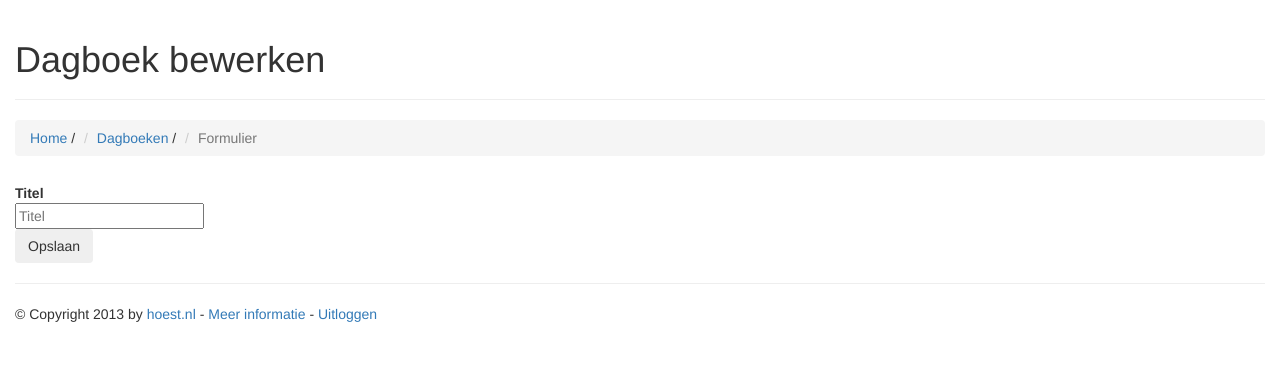
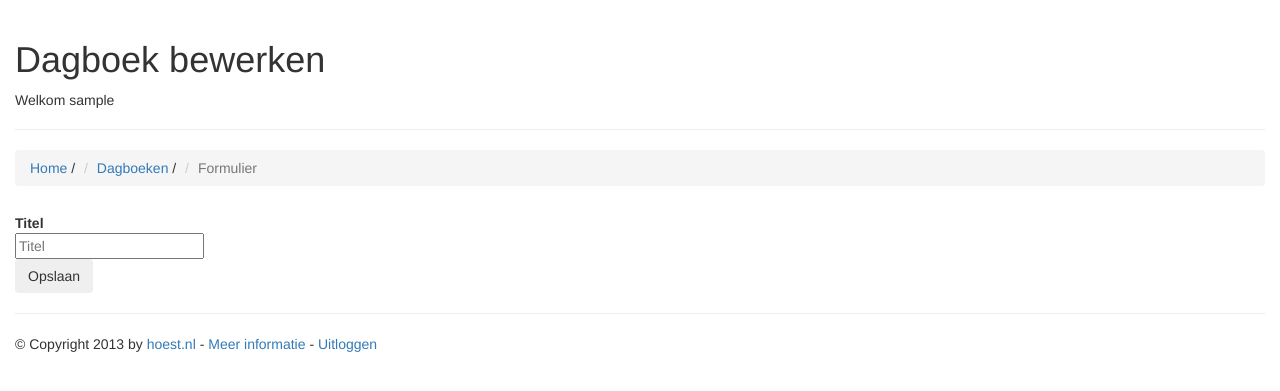
Before and after one commit to hoest/flask-diary, a Flask app: page /create/ in a window 1280 px wide. Shown: the top 391 px of the page. Run offline with Flask 2, Linux system fonts and the light colour scheme; a user stored in the database is signed in; data comes from the database, SQL or seed files in the repository; parts of the project's set-up code (start-up, migrations or seed data) failed here and were passed over; some libraries are stand-ins or nearby versions.

Commit message:
Added welcome message

```diff
--- a/diary/templates/base.html
+++ b/diary/templates/base.html
@@ -20,6 +20,9 @@
             <h1>
               {% block header %}{% endblock %}
             </h1>
+            {% if g.user != None %}
+              <p>Welkom {{ g.user.firstname }}</p>
+            {% endif %}
           </div>
           <ul class="breadcrumb">
             <li><a href="/">Home</a> <span class="divider">/</span></li>
```
